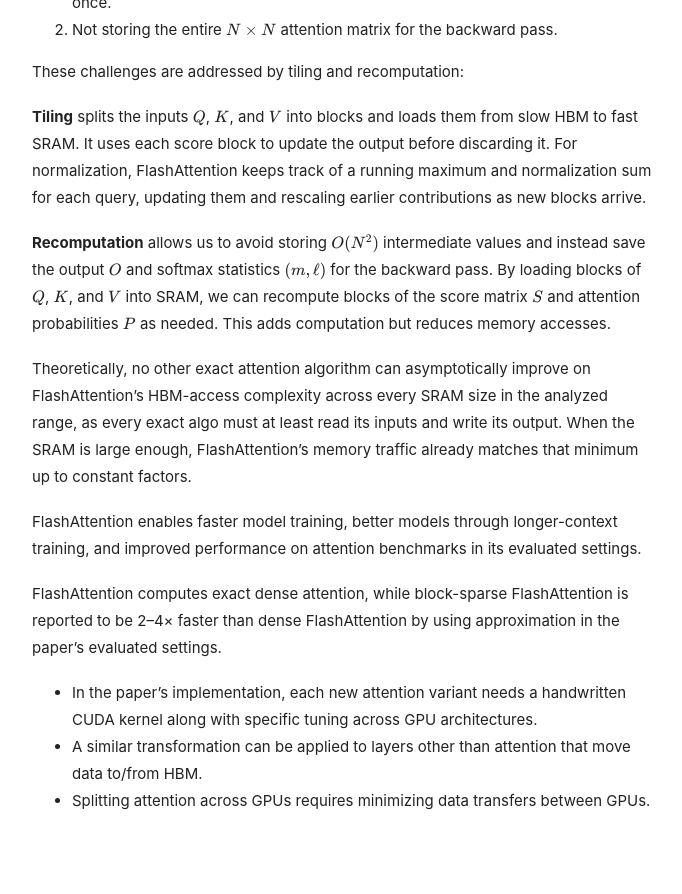
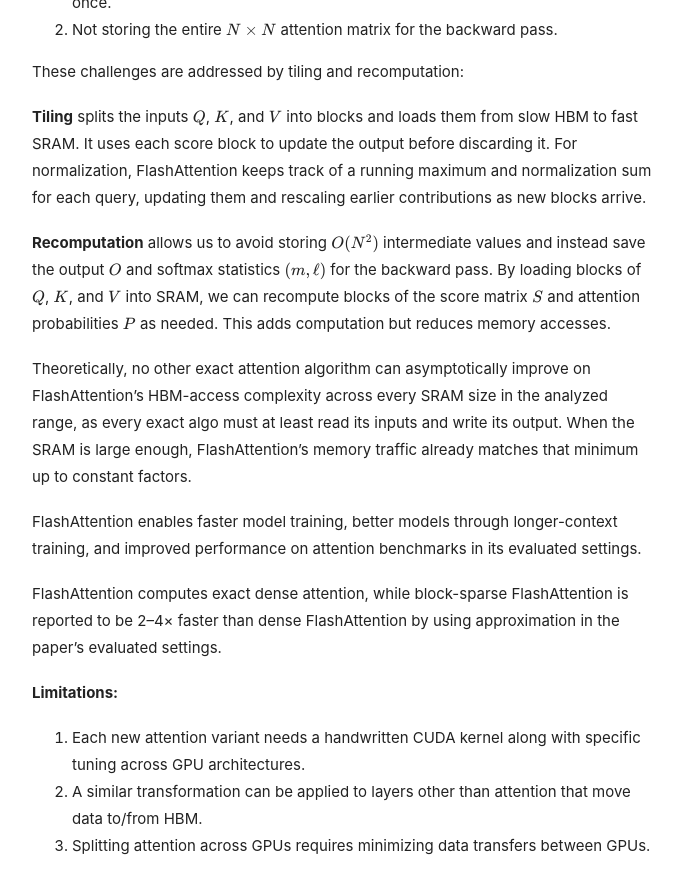
Before and after one commit to jvgrewal/jvgrewal.github.io, a Jekyll site: the page built from _reading/flash-attention.md, in a window 1280 px wide and 900 px high, scrolled down 1608 px. Shown: the top 894 px of the window, without its empty margins (296-978 px from the left). Built offline with Jekyll 4.4.1, drawn with Linux system fonts in a browser that asks for light colours; before the commit the page ends 2463 px from its top, so only the background shows below that.

Commit message:
Format FlashAttention limitations as a numbered list

```diff
--- a/_reading/flash-attention.md
+++ b/_reading/flash-attention.md
@@ -52,6 +52,8 @@
 
 FlashAttention computes exact dense attention, while block-sparse FlashAttention is reported to be 2–4× faster than dense FlashAttention by using approximation in the paper’s evaluated settings.
 
-- In the paper’s implementation, each new attention variant needs a handwritten CUDA kernel along with specific tuning across GPU architectures.
-- A similar transformation can be applied to layers other than attention that move data to/from HBM.
-- Splitting attention across GPUs requires minimizing data transfers between GPUs.
+**Limitations:**
+
+1. Each new attention variant needs a handwritten CUDA kernel along with specific tuning across GPU architectures.
+2. A similar transformation can be applied to layers other than attention that move data to/from HBM.
+3. Splitting attention across GPUs requires minimizing data transfers between GPUs.
```
